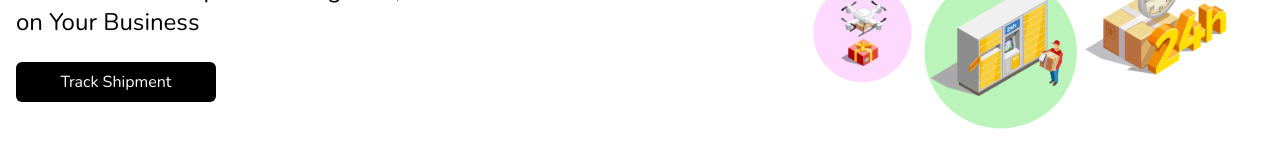
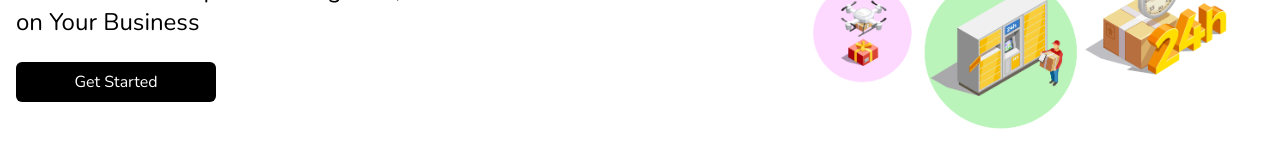
Before and after one commit to buywebteam/swiftcargo, a React (Vite) app: page / in a window 1280 px wide. Shown: the part 501-661 px from the top of the page. Built offline with nearby package versions, Linux system fonts and the light colour scheme; no server answers; the HTML template or start-up script is replaced by a standard one.

Commit message:
feat: add Firebase configuration and update import paths in components

```diff
--- a/src/components/Contact.tsx
+++ b/src/components/Contact.tsx
@@ -1,5 +1,5 @@
 import { useState } from "react";
-import { db } from "../firebaseConfig/firebase";
+import { db } from "../../firebaseConfig/firebase";
 import { collection, addDoc, Timestamp } from "firebase/firestore";
 import { toast, ToastContainer } from "react-toastify";
 import "react-toastify/dist/ReactToastify.css";
--- a/src/components/Hero.tsx
+++ b/src/components/Hero.tsx
@@ -16,7 +16,7 @@ function Hero() {
             <a
               href="https://wa.me/1234567890" // Replace with your WhatsApp number
             >
-              <Button label="Track Shipment" />
+              <Button label="Get Started" />
             </a>
           </div>
         </div>
--- a/src/components/Newsletter.tsx
+++ b/src/components/Newsletter.tsx
@@ -1,5 +1,5 @@
 import { useState } from "react";
-import { db } from "../firebaseConfig/firebase"; // Adjust the import path
+import { db } from "../../firebaseConfig/firebase"; // Adjust the import path
 import { collection, addDoc, Timestamp } from "firebase/firestore";
 import { toast, ToastContainer } from "react-toastify";
 import "react-toastify/dist/ReactToastify.css";
```
Also changed, not shown: firebaseConfig/firebase.ts (renamed from src/firebaseConfig/firebase.ts).
